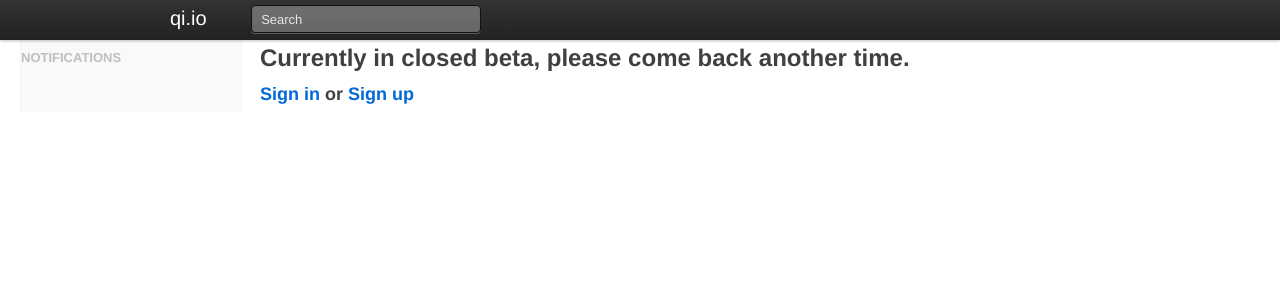
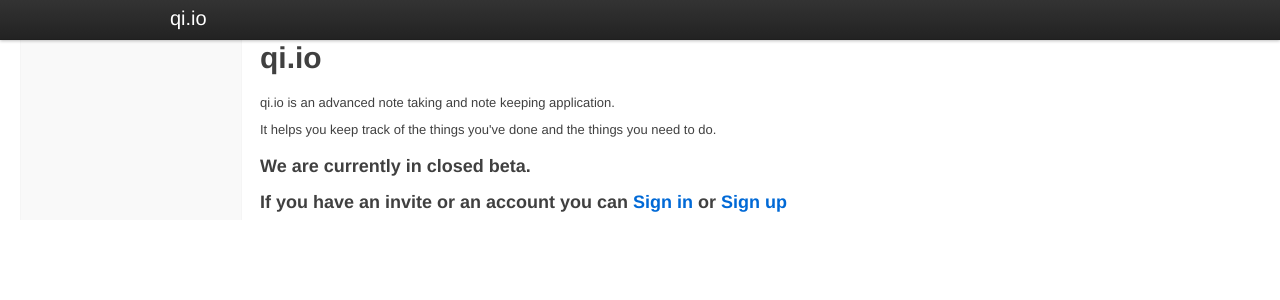
Before and after one commit to pmn/qi.io, a Flask app: page / in a window 1280 px wide. Shown: the top 300 px of the page. Run offline with Flask 2, Linux system fonts and the light colour scheme; parts of the project's set-up code (start-up, migrations or seed data) failed here and were passed over; some libraries are stand-ins or nearby versions.

Commit message:
Better appearance when visitor is not signed in

```diff
--- a/templates/base.html
+++ b/templates/base.html
@@ -14,10 +14,10 @@
       <ul class="nav">
 	<li>&nbsp;&nbsp;&nbsp;&nbsp;</li>
       </ul>
+      {% if g.user != None %}
       <form action="{{ url_for('search_redirect') }}" method="POST">
 	<input type="text" name="searchterm" placeholder="Search">
       </form>
-      {% if g.user != None %}
       <ul class="nav secondary-nav">
 	{% if g.user.is_admin() %}
 	<li><a href="/admin">Admin</a></li>
@@ -47,11 +47,10 @@
 <div class="container-fluid">
   <div class="sidebar">
     {% block sidebar %}{% endblock %}
+    {% if g.user != None %}
     <div>
-      {% if g.user != None %}
       <h4>scratchpad</h4>
       <textarea id="scratchpad" class="editbox scratchbox" >{{ g.user.scratchpad().raw_body|safe }}</textarea>
-      {% endif %}
     </div>
 
     <div>
@@ -59,8 +58,8 @@
       <div id="notifications"></div>
       <div id="savecomplete" class="notice">save complete!</div>
     </div>
+    {% endif %}
   </div>
-
   <div class="content">
     <div class="messages">
       {% with messages = get_flashed_messages() %}
--- a/templates/index.html
+++ b/templates/index.html
@@ -43,8 +43,16 @@
   </div>
 </div>
 {% else %}
-<h2>Currently in closed beta, please come back another time.</h1>
+<h1>qi.io</h1>
+
+<p>qi.io is an advanced note taking and note keeping application.  </p>
+
+<p>It helps you keep track of the things you've done and the things you need to do.</p>
+
 <h3>
+  We are currently in closed beta.
+</h3>
+<h3> If you have an invite or an account you can
   <a href="{{ url_for('sign_in') }}">Sign in</a> or <a href="{{ url_for('sign_up') }}">Sign up</a>
 </h3>
 {% endif %}
```
